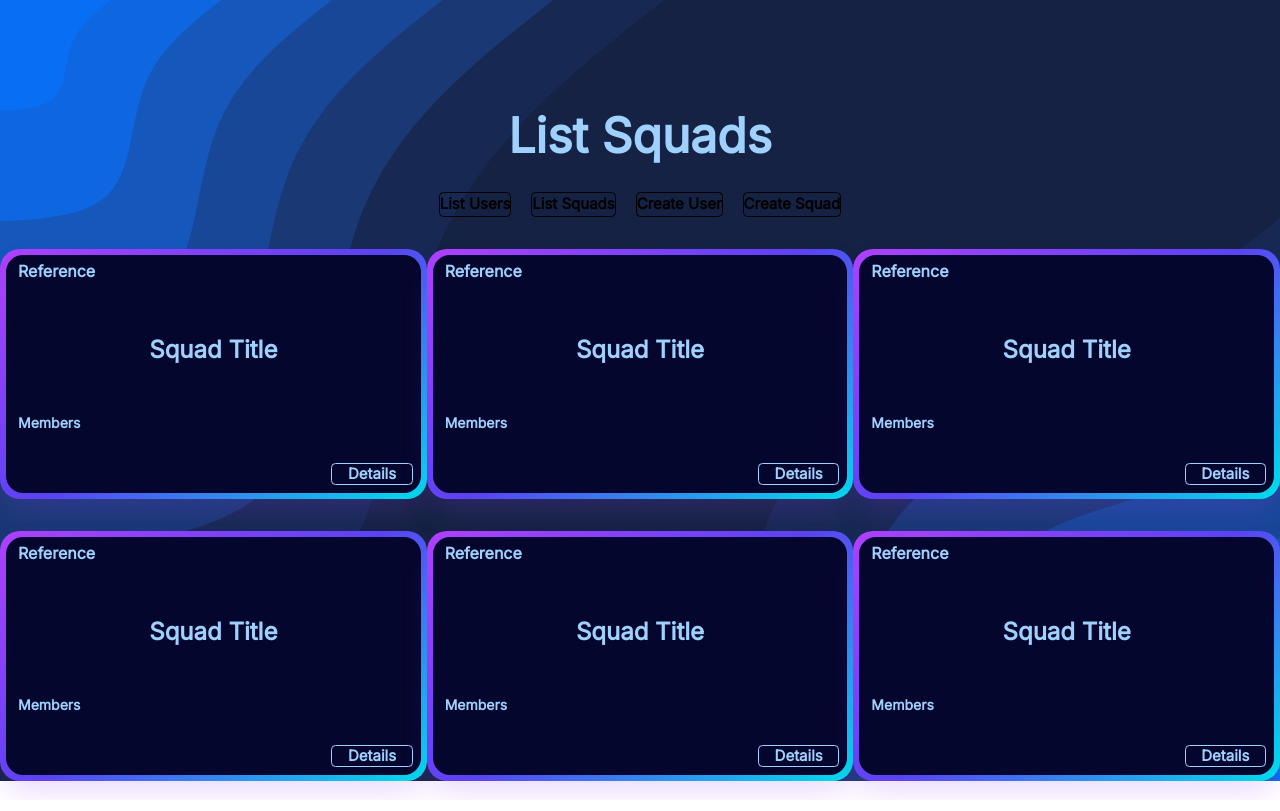
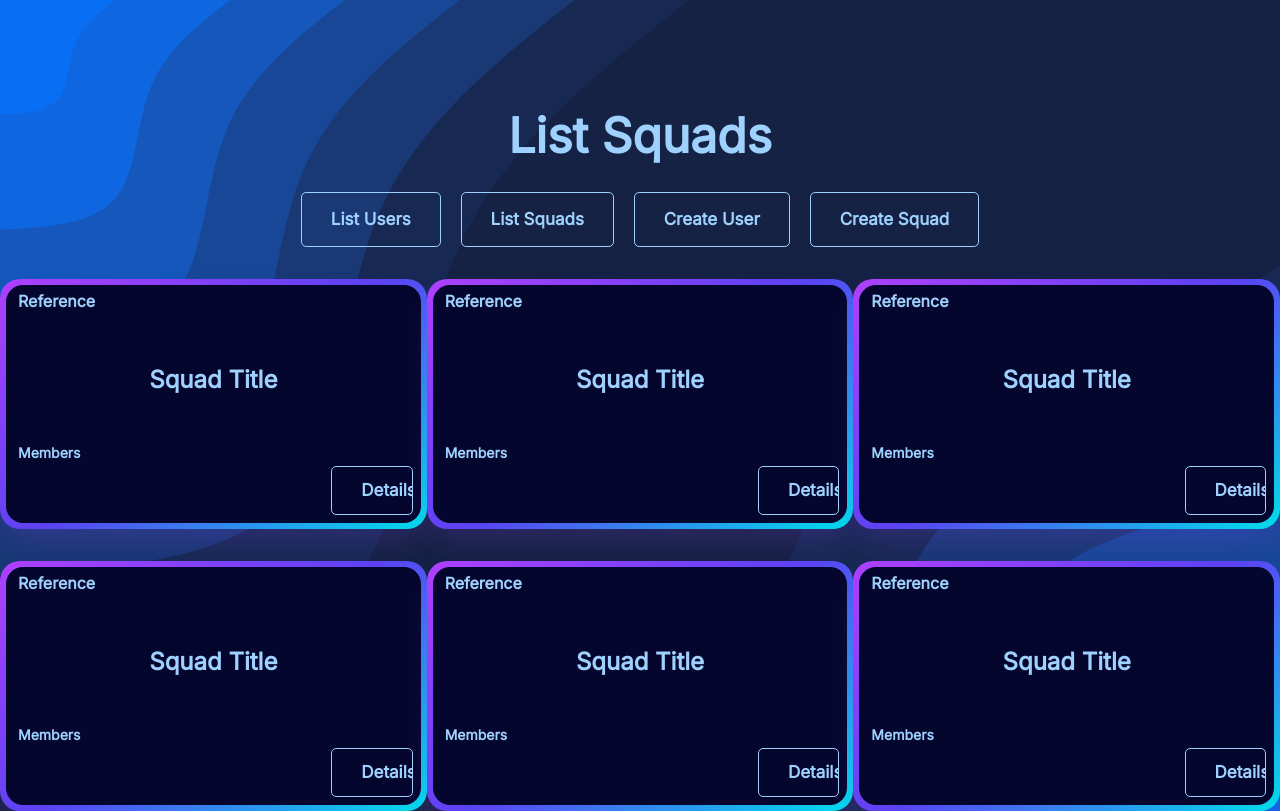
Before and after one commit to SShrimpman/MScope---Squads, a Vue app: page /squadslist in a window 1280 px wide. Built offline with nearby package versions, Linux system fonts and the light colour scheme.

Commit message:
Applied the new Menu to the Pages and Card

```diff
--- a/src/components/CreateSquad.vue
+++ b/src/components/CreateSquad.vue
@@ -2,10 +2,15 @@
     <h1 class="text-lightBlue text-center text-5xl mt-28 font-bold">
         Create Squad
     </h1>
+    <Menu/>
 </template>
 
 <script>
+import Menu from './Menu.vue';
+
     export default {
-
+        components: {
+            Menu
+        }
     }
 </script>
--- a/src/components/InitialPage.vue
+++ b/src/components/InitialPage.vue
@@ -5,36 +5,15 @@
   <span class="flex text-lightBlue justify-center text-xl mt-6">
     Choose one of the Buttons to go to that Page!
   </span>
-  <div class="flex justify-center mt-8 gap-5">
-    <Button :text="'List Users'" @click="listUsers" />
-    <Button :text="'List Squads'" @click="listSquads" />
-    <Button :text="'Create User'" @click="createUser" />
-    <Button :text="'Create Squad'" @click="createSquad" />
-  </div>
+  <Menu/>
 </template>
 
 <script>
-import Button from './widgets/Button.vue';
-import Card from './widgets/Card.vue';
+import Menu from './Menu.vue';
 
 export default {
   components: {
-    Button,
-    Card
+    Menu
   },
-  methods: {
-    listUsers() {
-      this.$router.push({ name: "ListUsers" });
-    },
-    listSquads() {
-      this.$router.push({ name: "ListSquads" });
-    },
-    createUser() {
-      this.$router.push({ name: "CreateUser" });
-    },
-    createSquad() {
-      this.$router.push({ name: "CreateSquad" });
-    }
-  }
 }
 </script>
--- a/src/components/ListSquads.vue
+++ b/src/components/ListSquads.vue
@@ -2,56 +2,37 @@
     <h1 class="text-lightBlue text-center text-5xl mt-28 font-bold">
         List Squads
     </h1>
-    <div class="flex justify-center mt-8 gap-5">
-        <Button :text="'List Users'" @click="listUsers" />
-        <Button :text="'List Squads'" @click="listSquads" />
-        <Button :text="'Create User'" @click="createUser" />
-        <Button :text="'Create Squad'" @click="createSquad" />
-    </div>
+    <Menu/>
     <div class="grid grid-cols-3 mt-8">
         <div class="flex justify-center mb-8">
-            <Card/>
+            <Card />
         </div>
         <div class="flex justify-center">
-            <Card/>
+            <Card />
         </div>
         <div class="flex justify-center">
-            <Card/>
+            <Card />
         </div>
         <div class="flex justify-center">
-            <Card/>
+            <Card />
         </div>
         <div class="flex justify-center">
-            <Card/>
+            <Card />
         </div>
         <div class="flex justify-center">
-            <Card/>
+            <Card />
         </div>
     </div>
 </template>
 
 <script>
-import Button from './widgets/Button.vue';
+import Menu from './Menu.vue';
 import Card from './widgets/Card.vue';
 
 export default {
     components: {
-        Button,
-        Card
+        Card,
+        Menu
     },
-    methods: {
-    listUsers() {
-      this.$router.push({ name: "ListUsers" });
-    },
-    listSquads() {
-      this.$router.push({ name: "ListSquads" });
-    },
-    createUser() {
-      this.$router.push({ name: "CreateUser" });
-    },
-    createSquad() {
-      this.$router.push({ name: "CreateSquad" });
-    }
-  }
 }
 </script>
--- a/src/components/widgets/Card.vue
+++ b/src/components/widgets/Card.vue
@@ -12,7 +12,7 @@
                     Members
                 </div>
                 <div class="grid content-end m-2 ml-28">
-                    <Button :text="'Details'"/>
+                    <MenuButton :text="'Details'"/>
                 </div>
             </div>
         </div>
@@ -20,11 +20,11 @@
 </template>
 
 <script>
-import Button from './Button.vue';
+import MenuButton from './MenuButton.vue';
 
 export default {
     components: {
-        Button
+        MenuButton
     }
 }
 </script>
```
